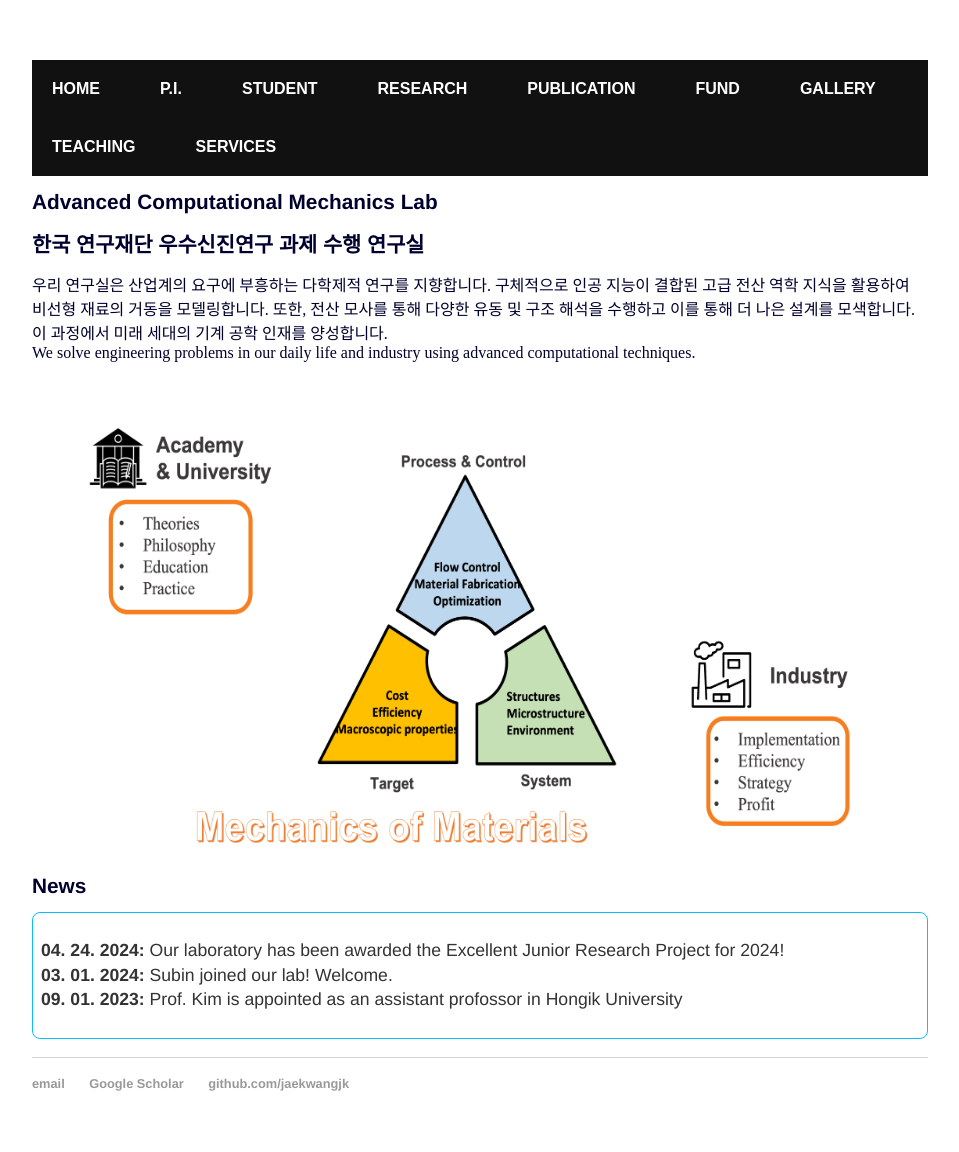
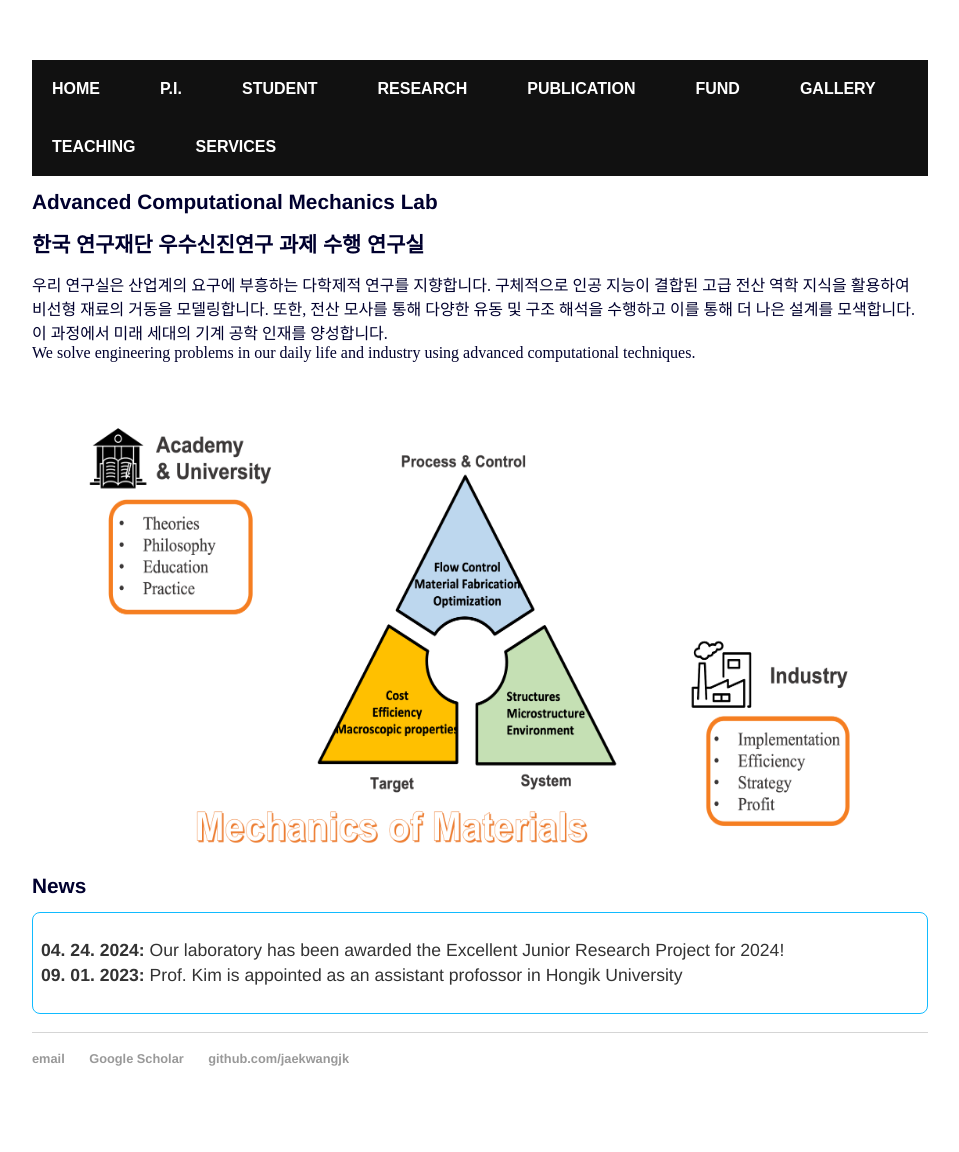
Before and after one commit to jaekwangjk/jaekwangjk.github.io, a Jekyll site: the page built from index.html, in a window 1280 px wide. Shown: the whole page, without its empty margins (160-1119 px from the left). Built offline with Jekyll 4.4.1, drawn with Linux system fonts in a browser that asks for light colours; after the commit the page ends 1127 px from its top, so only the background shows below that.

Commit message:
Remove outdated news from index.html

```diff
--- a/index.html
+++ b/index.html
@@ -34,7 +34,6 @@ title: Jaekwang Kim
 <div class="rounded">
 <p>
 <strong> 04. 24. 2024: </strong> Our laboratory has been awarded the Excellent Junior Research Project for 2024! <br>
-<strong> 03. 01. 2024: </strong> Subin joined our lab! Welcome.  <br>
 <strong> 09. 01. 2023: </strong> Prof. Kim is appointed as an assistant profossor in Hongik University  <br>
 </p>
 </div>
```
